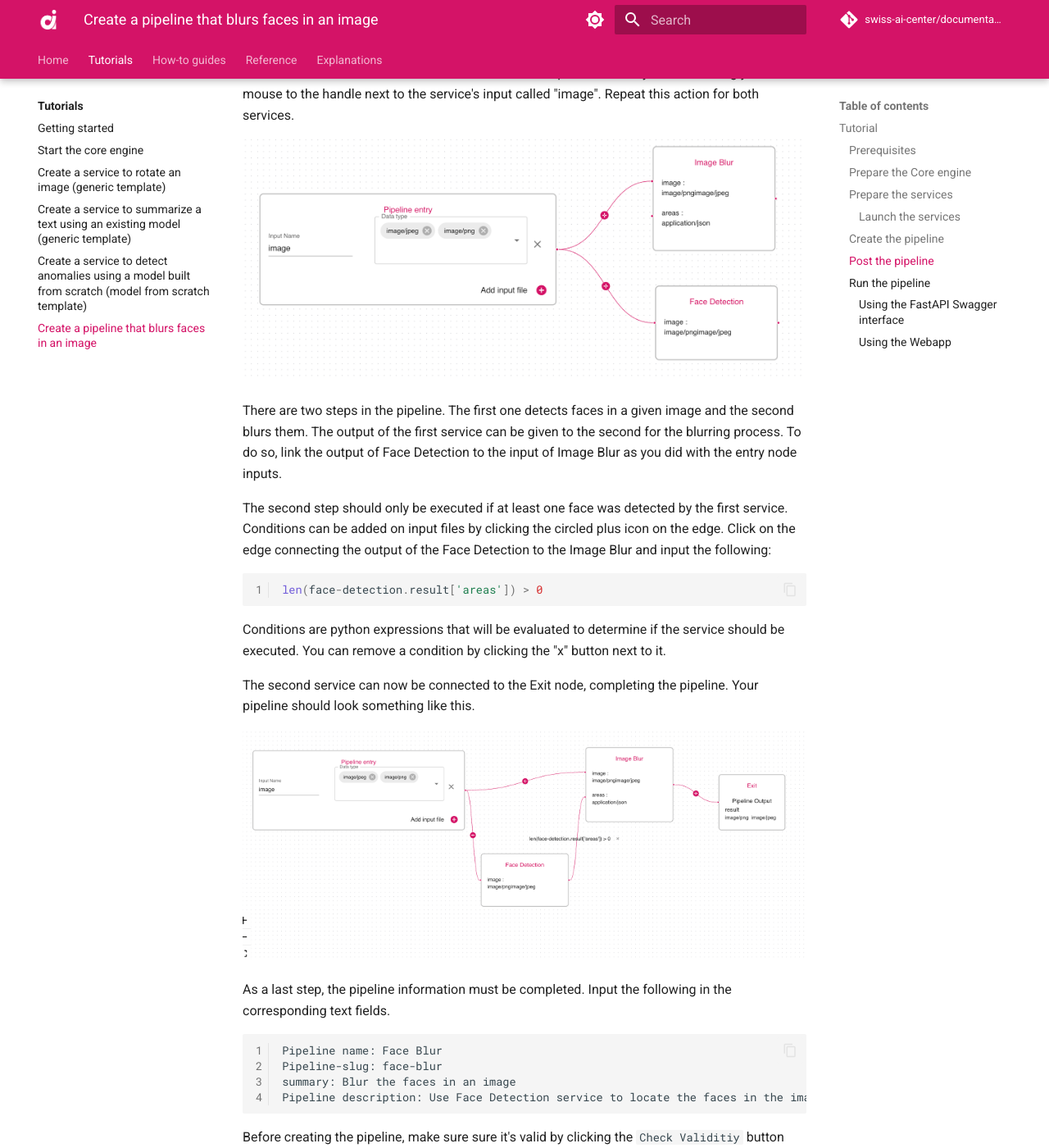
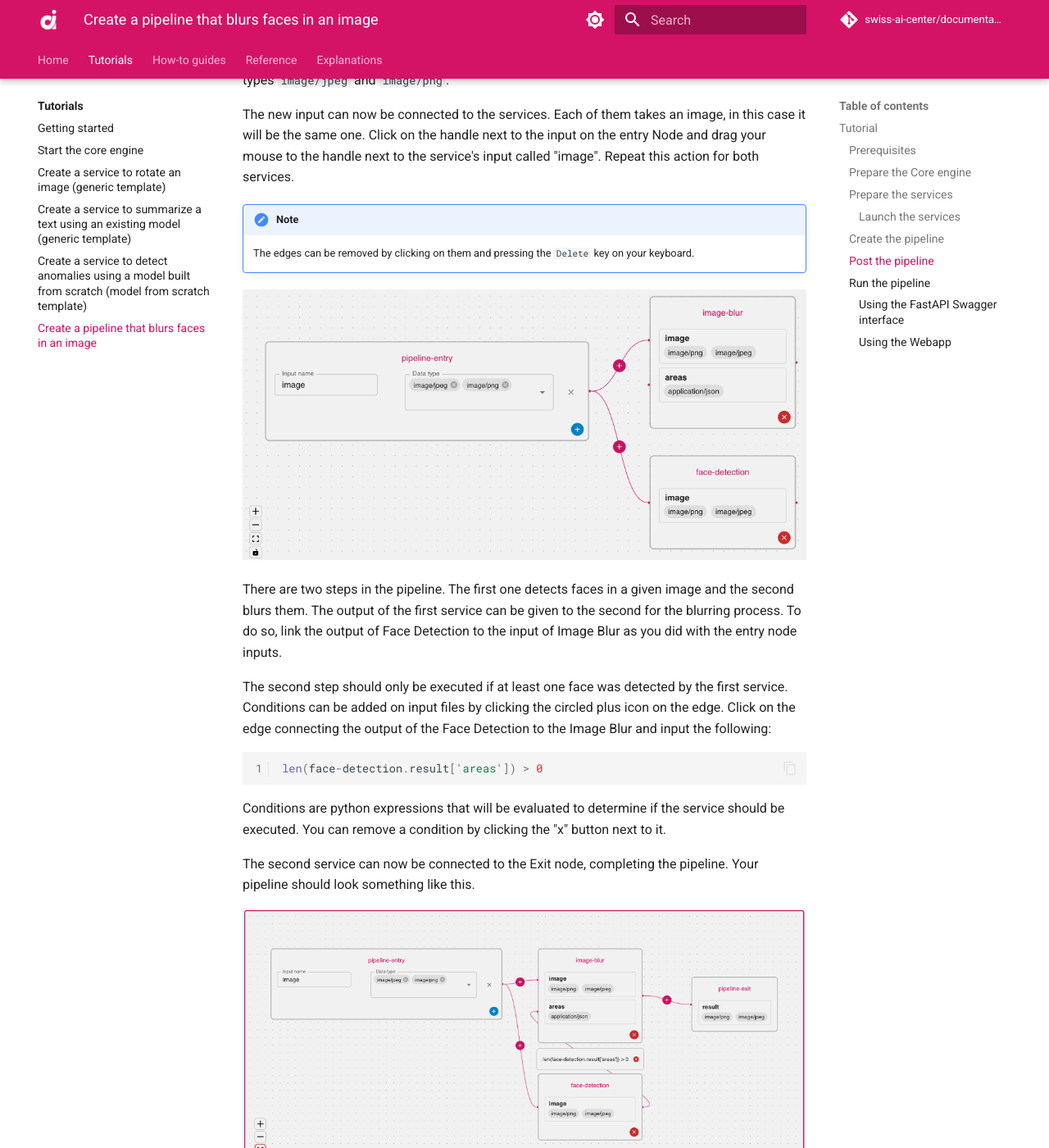
Before and after one commit to swiss-ai-center/documentation, an MkDocs documentation site: the page built from docs/tutorials/create-a-pipeline-that-blurs-faces-in-an-image.md, in a window 1280 px wide and 1400 px high, scrolled down 2441 px. Shown: the whole window at 82% size. Built offline with MkDocs 1.6.1 and Material for MkDocs 9.7.7, drawn with Linux system fonts in a browser that asks for light colours; comment, search, counter and statistics services are not loaded; some of the changed text lies outside the part shown.

````diff
--- a/docs/tutorials/create-a-pipeline-that-blurs-faces-in-an-image.md
+++ b/docs/tutorials/create-a-pipeline-that-blurs-faces-in-an-image.md
@@ -83,6 +83,10 @@ documentation to start them.
     the entry Node and drag your mouse to the handle next to the service's input
     called "image". Repeat this action for both services.
 
+    !!! note
+        The edges can be removed by clicking on them and pressing the `Delete` key on
+        your keyboard.
+
     ![Connect input to services](../assets/screenshots/pipeline-creation-connect-input-to-services.png)
 
     There are two steps in the pipeline. The first one detects faces in a given
@@ -118,10 +122,15 @@ documentation to start them.
     Pipeline description: Use Face Detection service to locate the faces in the image and send the bounding boxes to the Image Blur service to get the final result
     ```
 
+    You can check the state of the pipeline JSON object by clicking the `Show JSON`
+    button.
+
+    ![Pipeline JSON](../assets/screenshots/pipeline-creation-json-inspect.png)
+
     Before creating the pipeline, make sure sure it's valid by clicking the
     `Check Validitiy` button under the pipeline information. An information box
     should be appear to inform you of the validity of the pipeline. Once the
-    pipeline is valid, you can create it by clicking `Create pipeline`.
+    pipeline is valid, you can create it by clicking `Submit`.
 
 === "Using a JSON file"
 
````
Also changed, not shown: docs/assets/screenshots/pipeline-creation-add-condition.png (deleted), docs/assets/screenshots/pipeline-creation-check-button.png, docs/assets/screenshots/pipeline-creation-complete.png, docs/assets/screenshots/pipeline-creation-connect-input-to-services.png, docs/assets/screenshots/pipeline-creation-flow-chart-add-service.png, docs/assets/screenshots/pipeline-creation-json-inspect.png (added), docs/assets/screenshots/pipeline-creation-select-face-detection.png.
